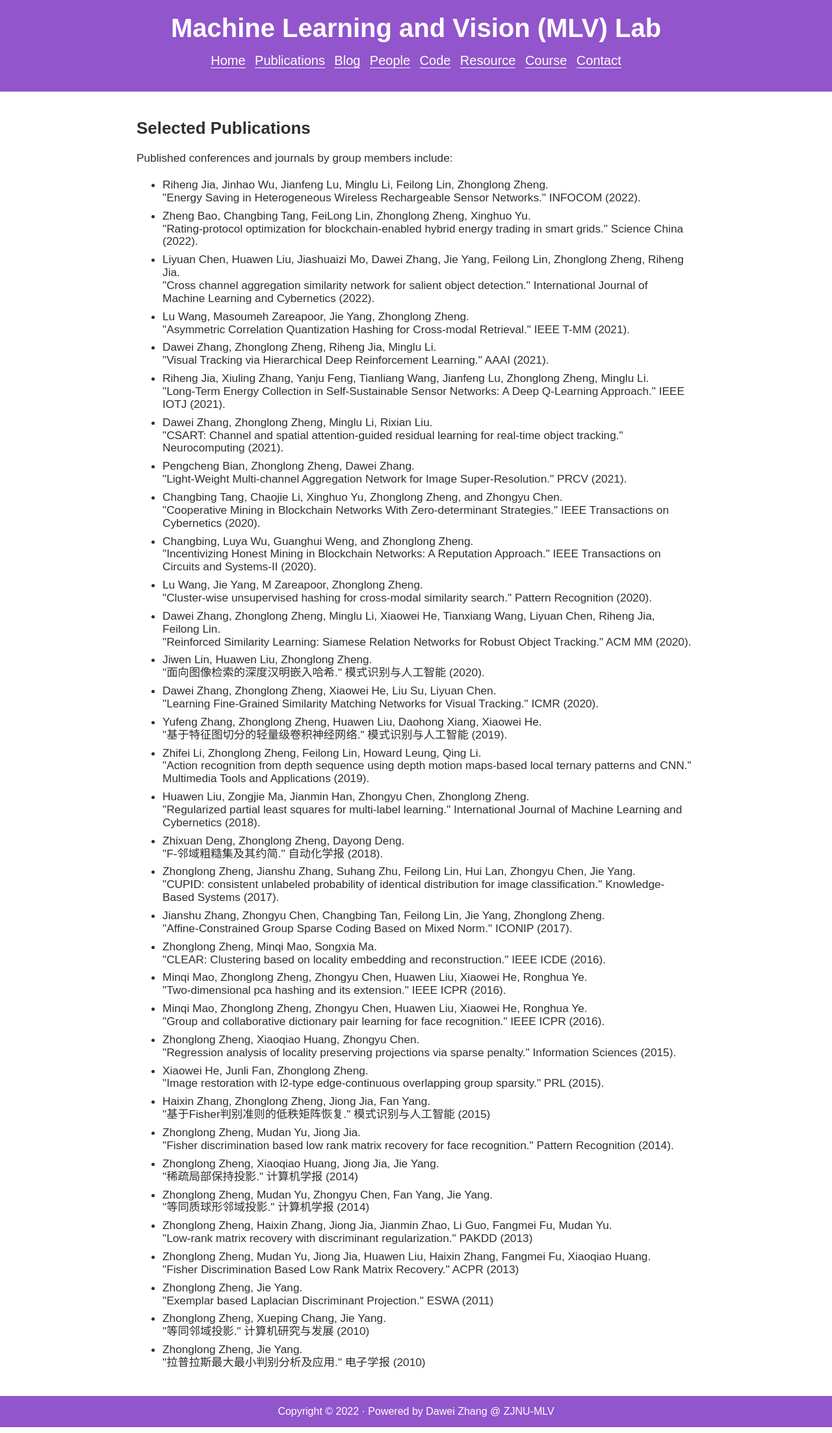
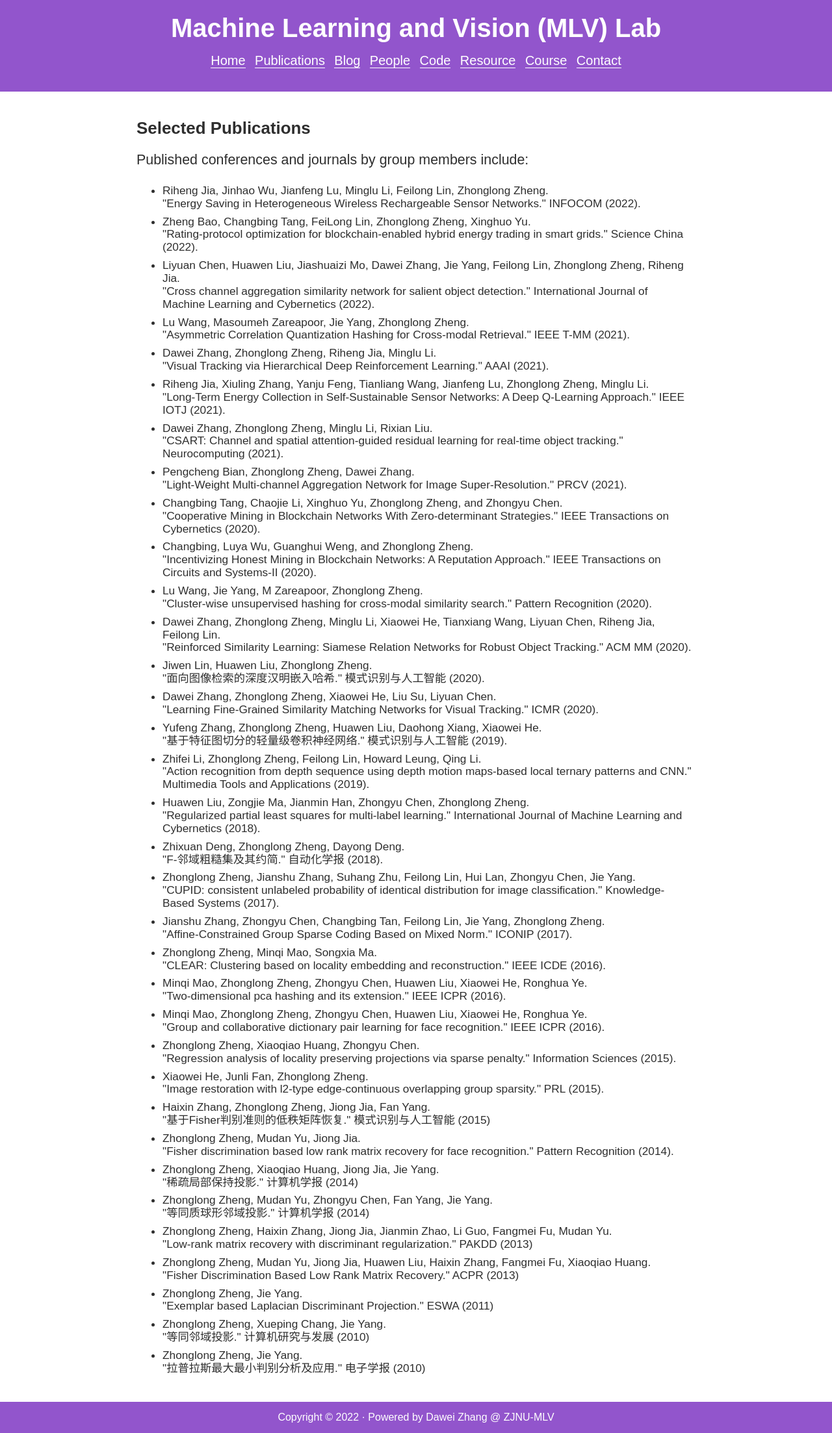
Before and after one commit to ZJNU-MLV-Lab/ZJNU-MLV-Lab.github.io, a Jekyll site: the page built from pub.html, in a window 1280 px wide. Shown: the whole page at 65% size. Built offline with Jekyll 4.4.1, drawn with Linux system fonts in a browser that asks for light colours; nearby versions of some CDN libraries; some web fonts are replaced.

Commit message:
Update pub.html

```diff
--- a/pub.html
+++ b/pub.html
@@ -5,8 +5,11 @@ title:  Publications
   <section id='#introduction'>
     <h2>Selected Publications</h2>
 
+    <p id='headline'>
+      Published conferences and journals by group members include:
+    </p>
+
     <p>
-      Published conferences and journals by group members include:
       <ul>
         <li> Riheng Jia, Jinhao Wu, Jianfeng Lu, Minglu Li, Feilong Lin, Zhonglong Zheng.<br />
   "Energy Saving in Heterogeneous Wireless Rechargeable Sensor Networks." INFOCOM (2022). </li>
```
